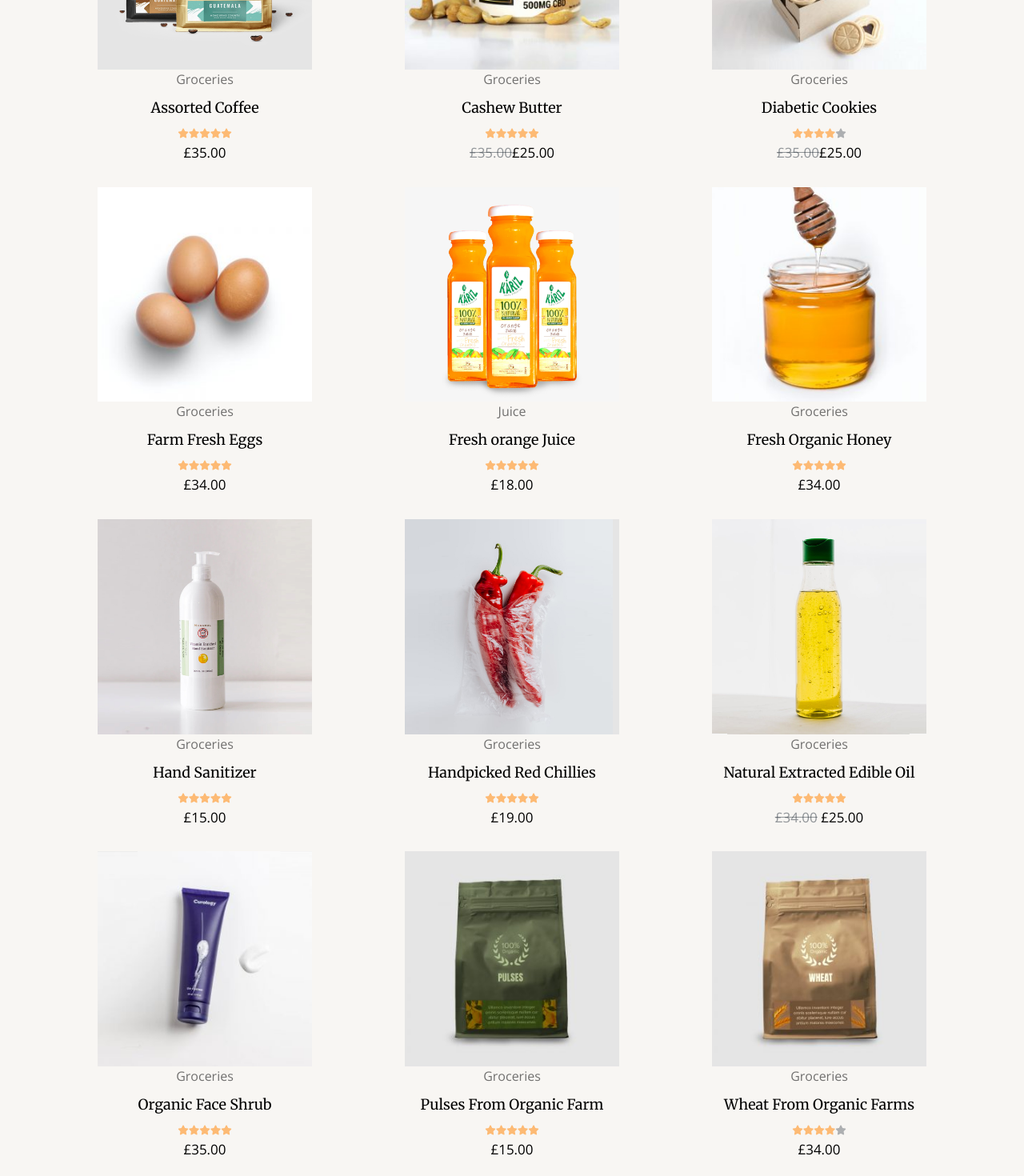
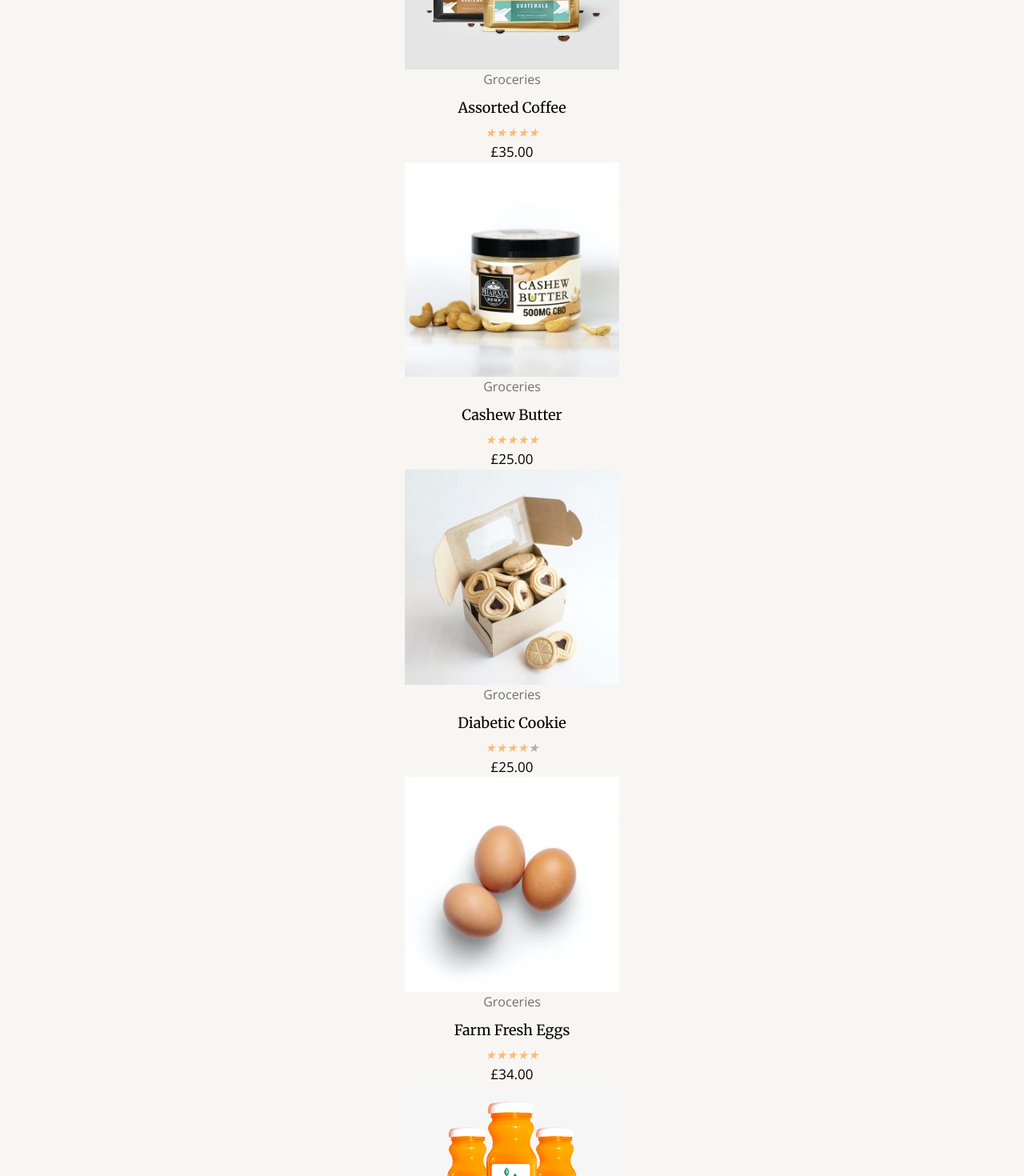
Before and after one commit to okwoducynthia/Organic-store, a React (Vite) app: page /products in a window 1280 px wide. Shown: the part 460-1930 px from the top of the page at 80% size. Built offline with nearby package versions, Linux system fonts and the light colour scheme; a web font is replaced by a local one.

Commit message:
mapping through an array in products

```diff
--- a/src/Components/Products/Products.css
+++ b/src/Components/Products/Products.css
@@ -118,7 +118,7 @@
   cursor: pointer;
 }
 .shop-details i {
-  font-size: 12px;
+  font-size: 15px;
   color: var(--star-color);
   margin-bottom: 5px;
 }
--- a/src/Components/Products/Products.tsx
+++ b/src/Components/Products/Products.tsx
@@ -2,6 +2,7 @@ import "./Products.css"
 import { NavLink } from "react-router-dom"
 import { MdClose } from "react-icons/md";
 import { BsSearch } from "react-icons/bs";
+import { ProductData } from "../../Data/ProductData/ProductData";
 import { useState } from "react";
 
 const Products = () => {
@@ -87,171 +88,26 @@ const Products = () => {
 
           <div className="shop-sub-container">
             <div className="shop-details">
-              <img
-                src="/images/coffee-asorted.jpg"
-                alt="image of a coffee bag"
-              />
-              <p>Groceries</p>
-              <h3>Assorted Coffee</h3>
-              <i className="fa-solid fa-star"></i>
-              <i className="fa-solid fa-star"></i>
-              <i className="fa-solid fa-star"></i>
-              <i className="fa-solid fa-star"></i>
-              <i className="fa-solid fa-star"></i>
-              <h4>£35.00</h4>
-            </div>
-
-            <div className="shop-details">
-              <img
-                src="/images/cashew-butter-500-300x300.jpg"
-                alt="image of cashew butter"
-              />
-              <p>Groceries</p>
-              <h3>Cashew Butter</h3>
-              <i className="fa-solid fa-star"></i>
-              <i className="fa-solid fa-star"></i>
-              <i className="fa-solid fa-star"></i>
-              <i className="fa-solid fa-star"></i>
-              <i className="fa-solid fa-star"></i>
-              <h4><del>£35.00</del>£25.00</h4>
-            </div>
-
-            <div className="shop-details">
-              <img
-                src="/images/diabetic-cookies-300x300.jpg"
-                alt="image of diabetic-cookies"
-              />
-              <p>Groceries</p>
-              <h3>Diabetic Cookies</h3>
-              <i className="fa-solid fa-star"></i>
-              <i className="fa-solid fa-star"></i>
-              <i className="fa-solid fa-star"></i>
-              <i className="fa-solid fa-star"></i>
-              <i className="fa-solid fa-star" id="empty-star"></i>
-              <h4><del>£35.00</del>£25.00</h4>
-            </div>
-
-            <div className="shop-details">
-              <img src="/images/eggs-300x300.jpg" alt="image of eggs" />
-              <p>Groceries</p>
-              <h3>Farm Fresh Eggs</h3>
-              <i className="fa-solid fa-star"></i>
-              <i className="fa-solid fa-star"></i>
-              <i className="fa-solid fa-star"></i>
-              <i className="fa-solid fa-star"></i>
-              <i className="fa-solid fa-star"></i>
-              <h4>£34.00</h4>
-            </div>
-
-            <div className="shop-details">
-              <img
-                src="/images/orage-juice-kariz.jpg"
-                alt="image of fresh orange Juice"
-              />
-              <p>Juice</p>
-              <h3>Fresh orange Juice</h3>
-              <i className="fa-solid fa-star"></i>
-              <i className="fa-solid fa-star"></i>
-              <i className="fa-solid fa-star"></i>
-              <i className="fa-solid fa-star"></i>
-              <i className="fa-solid fa-star"></i>
-              <h4>£18.00</h4>
-            </div>
-
-            <div className="shop-details">
-              <img src="/images/organic-honey-300x300.jpg" alt="image of organic-honey" />
-              <p>Groceries</p>
-              <h3>Fresh Organic Honey</h3>
-              <i className="fa-solid fa-star"></i>
-              <i className="fa-solid fa-star"></i>
-              <i className="fa-solid fa-star"></i>
-              <i className="fa-solid fa-star"></i>
-              <i className="fa-solid fa-star"></i>
-              <h4>£34.00</h4>
-            </div>
-
-            <div className="shop-details">
-              <img src="/images/sanitizer.jpg" alt="image of hand sanitizer" />
-              <p>Groceries</p>
-              <h3>Hand Sanitizer</h3>
-              <i className="fa-solid fa-star"></i>
-              <i className="fa-solid fa-star"></i>
-              <i className="fa-solid fa-star"></i>
-              <i className="fa-solid fa-star"></i>
-              <i className="fa-solid fa-star"></i>
-              <h4>£15.00</h4>
-            </div>
-
-            <div className="shop-details">
-              <img
-                src="/images/red-chillies (1).jpg"
-                alt="image of red-chillies"
-              />
-              <p>Groceries</p>
-              <h3>Handpicked Red Chillies</h3>
-              <i className="fa-solid fa-star"></i>
-              <i className="fa-solid fa-star"></i>
-              <i className="fa-solid fa-star"></i>
-              <i className="fa-solid fa-star"></i>
-              <i className="fa-solid fa-star"></i>
-              <h4>£19.00</h4>
-            </div>
-
-            <div className="shop-details">
-              <img src="/images/edible-oil.jpg" alt="image of edible oil" />
-              <p>Groceries</p>
-              <h3>Natural Extracted Edible Oil</h3>
-              <i className="fa-solid fa-star"></i>
-              <i className="fa-solid fa-star"></i>
-              <i className="fa-solid fa-star"></i>
-              <i className="fa-solid fa-star"></i>
-              <i className="fa-solid fa-star"></i>
-              <h4><del>£34.00</del> £25.00</h4>
-            </div>
-
-            <div className="shop-details">
-              <img
-                src="/images/face-wash-300x300.jpg"
-                alt="image of face-wash"
-              />
-              <p>Groceries</p>
-              <h3>Organic Face Shrub</h3>
-              <i className="fa-solid fa-star"></i>
-              <i className="fa-solid fa-star"></i>
-              <i className="fa-solid fa-star"></i>
-              <i className="fa-solid fa-star"></i>
-              <i className="fa-solid fa-star"></i>
-              <h4>£35.00</h4>
-            </div>
-
-            <div className="shop-details">
-              <img
-                src="/images/pulses-300x300.jpg"
-                alt="image of pulses"
-              />
-              <p>Groceries</p>
-              <h3>Pulses From Organic Farm</h3>
-              <i className="fa-solid fa-star"></i>
-              <i className="fa-solid fa-star"></i>
-              <i className="fa-solid fa-star"></i>
-              <i className="fa-solid fa-star"></i>
-              <i className="fa-solid fa-star"></i>
-              <h4>£15.00</h4>
-            </div>
-
-            <div className="shop-details">
-              <img
-                src="/images/wheat-300x300.jpg"
-                alt="image of wheat"
-              />
-              <p>Groceries</p>
-              <h3>Wheat From Organic Farms</h3>
-              <i className="fa-solid fa-star"></i>
-              <i className="fa-solid fa-star"></i>
-              <i className="fa-solid fa-star"></i>
-              <i className="fa-solid fa-star"></i>
-              <i className="fa-solid fa-star" id="empty-star"></i>
-              <h4>£34.00</h4>
+              {ProductData .map((items: any) => (
+                <>
+                  <img src={items.image} alt="" />
+                  <p>{items.category}</p>
+                  <h3>{items.name}</h3>
+                  <i>
+                    {Array.from({ length: items.rating }).map((_, i) => (
+                      <span key={i} className="star">
+                        &#9733;
+                      </span>
+                    ))}
+                    {Array.from({ length: 5 - items.rating }).map((_, i) => (
+                      <span key={i} id ="empty-star">
+                        &#9733;
+                      </span>
+                    ))}
+                  </i>
+                  <h4>{items.price}</h4>
+                </>
+              ))}
             </div>
           </div>
         </div>
--- /dev/null
+++ b/src/Data/ProductData/ProductData.tsx
@@ -0,0 +1,96 @@
+
+
+type ProductData = {
+  image: string;
+  category: string;
+  name: string;
+  rating: number;
+  price: string;
+};
+
+export const ProductData: ProductData[] = [
+  {
+    image: "/images/coffee-asorted.jpg",
+    category: "Groceries",
+    name: "Assorted Coffee",
+    rating: 5,
+    price: "£35.00"
+  },
+  {
+    image: "/images/cashew-butter-500-300x300.jpg",
+    category: "Groceries",
+    name: "Cashew Butter",
+    rating: 5,
+    price: "£25.00"
+  },
+  {
+    image: "/images/diabetic-cookies-300x300.jpg",
+    category: "Groceries",
+    name: "Diabetic Cookie",
+    rating: 4,
+    price: "£25.00"
+  },
+  {
+    image: "/images/eggs-300x300.jpg",
+    category: "Groceries",
+    name: "Farm Fresh Eggs",
+    rating: 5,
+    price: "£34.00"
+  },
+  {
+    image: "/images/orage-juice-kariz.jpg",
+    category: "Juice",
+    name: "Fresh orange Juice",
+    rating: 5,
+    price: "£18.00"
+  },
+  {
+    image: "/images/organic-honey-300x300.jpg",
+    category: "Groceries",
+    name: "Fresh Organic Honey",
+    rating: 5,
+    price: "£34.00"
+  },
+  {
+    image: "/images/sanitizer.jpg",
+    category: "Groceries",
+    name: "Hand Sanitizer",
+    rating: 5,
+    price: "£15.00"
+  },
+  {
+    image: "/images/red-chillies (1).jpg",
+    category: "Groceries",
+    name: "Handpicked Red Chillies",
+    rating: 5,
+    price: "£19.00"
+  },
+  {
+    image: "/images/edible-oil.jpg",
+    category: "Groceries",
+    name: "Natural Extracted Edible Oil",
+    rating: 5,
+    price: "£25.00"
+  },
+  {
+    image: "/images/face-wash-300x300.jpg",
+    category: "Groceries",
+    name: "Organic Face Shrub",
+    rating: 5,
+    price: "£35.00"
+  },
+  {
+    image: "/images/pulses-300x300.jpg",
+    category: "Groceries",
+    name: "Pulses From Organic Farm",
+    rating: 5,
+    price: "£15.00"
+  },
+  {
+    image: "/images/wheat-300x300.jpg",
+    category: "Groceries",
+    name: "Wheat From Organic Farms",
+    rating: 4,
+    price: "£34.00"
+  },
+];
```
